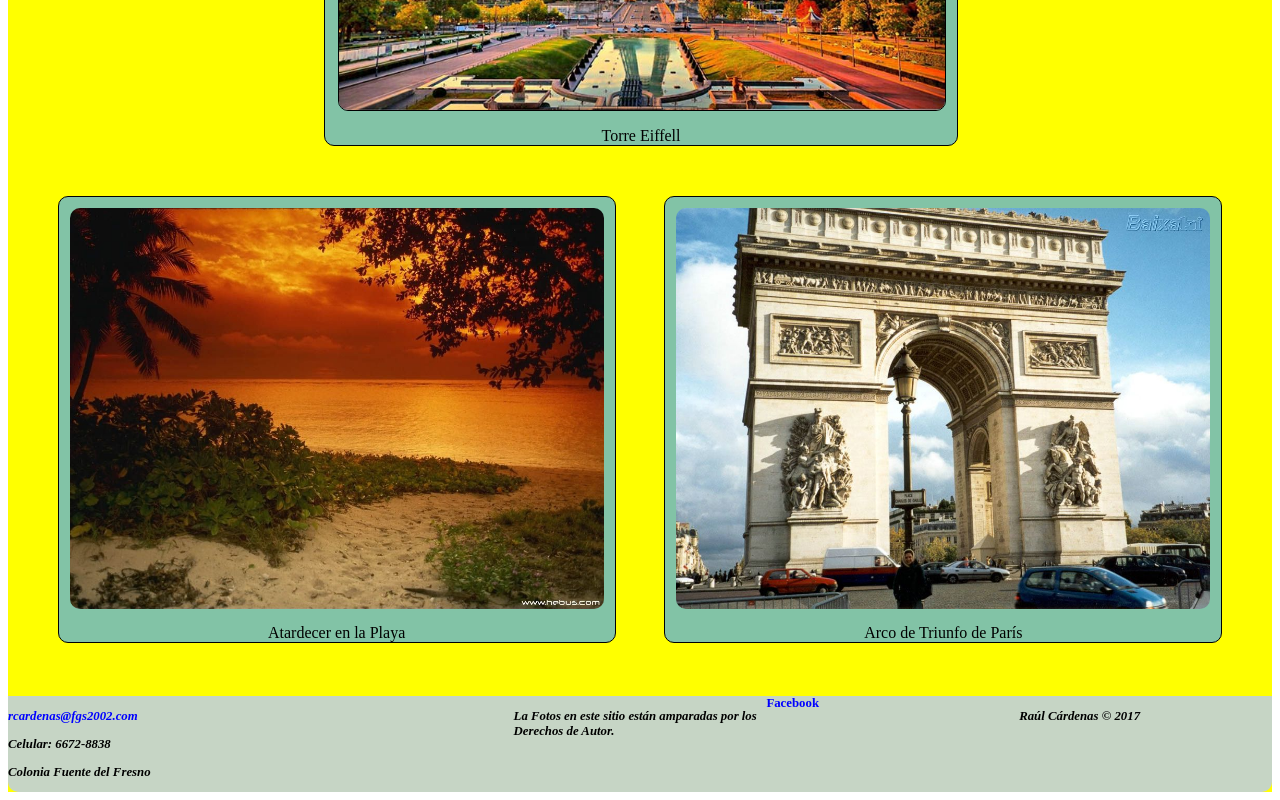
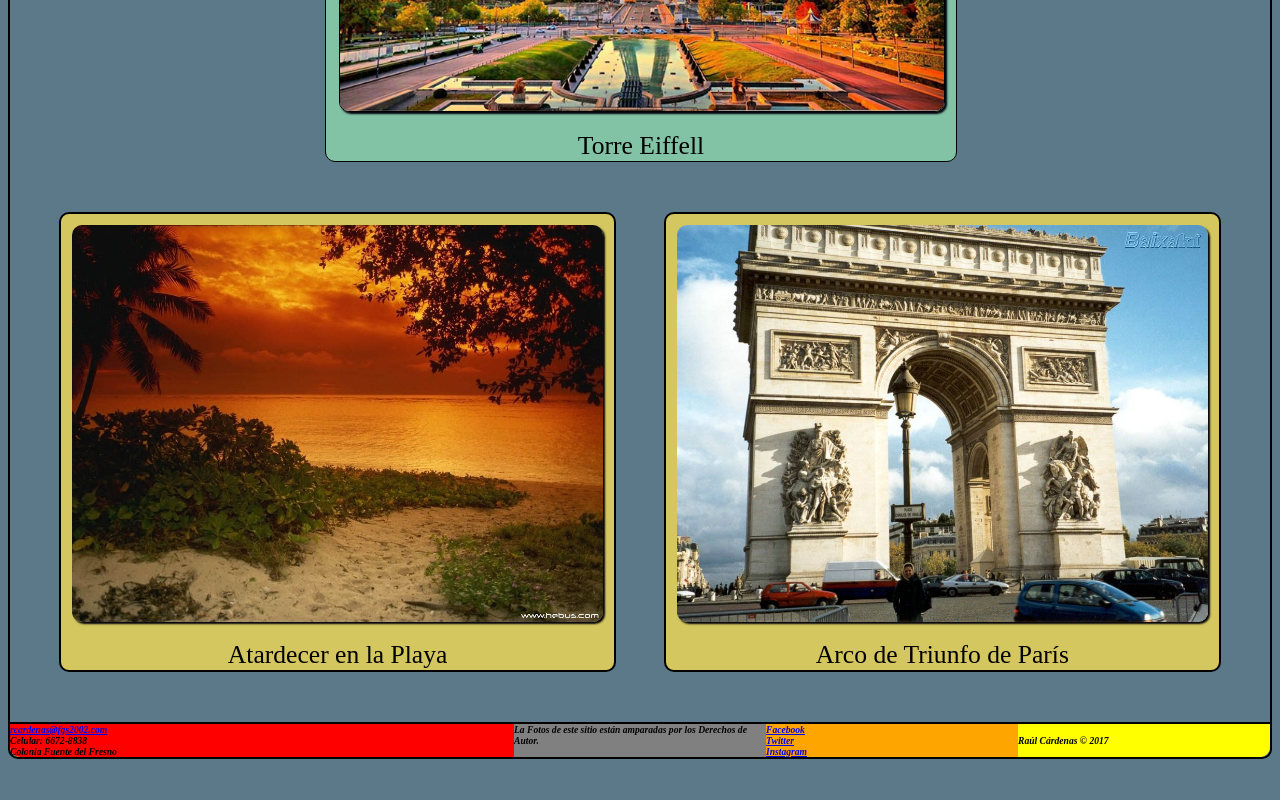
Before and after one commit to RaulCardenasSchaw/Evaluacion_Final, a plain HTML site: page index.html in a window 1280 px wide. Shown: the part 403-1203 px from the top of the page. After the commit the page ends 1170 px from the top, so only its background shows below. Drawn offline with Linux system fonts and the light colour scheme.

Commit message:
Trabajando con el Pie de Pagina - Resposible

```diff
--- a/css/estilos.css
+++ b/css/estilos.css
@@ -1,12 +1,19 @@
+/* ********************************************************************* */
+/*  Controles Generales para la Página - Body                            */
+/* ********************************************************************* */
 body {
     font-family: Dancing Script;
+    border: 2px solid black;
+    border-radius: 10px;
+    background-color: #5b7989;
 }
 
-.Contenedor {
+.Contenido {
     width: 100%;
-    background-color: yellow;
 }
-
+/* ********************************************************************* */
+/*  Controles para el Encabezado de la Página - header                   */
+/* ********************************************************************* */
 .Cabecera {
     width: 100%;
     color: white;
@@ -24,20 +31,29 @@ body {
 
 .Cabecera nav {
     margin-right: 2%;
-    color: white;
     font-size: 2.5vw;
     text-align: right;
     vertical-align: top;
-}
-a:hover {
-     color: orange;
-}
-a:link {
-     text-decoration:none;
-     font-weight: bold;
-     color:blue;
+    text-decoration: none;
 }
 
+.Cabecera a:hover {
+    color: orange;
+}
+
+.Cabecera a:link {
+    text-decoration: none;
+    font-weight: bold;
+    color: green;
+}
+
+/* ********************************************************************* */
+/*  Controles para el Cuerpo o Contenido de la Página                    */
+/* ********************************************************************* */
+
+/* --------------------------------------------------------------------- */
+/*  Sección para la Imagen Central de la Página                          */
+/* --------------------------------------------------------------------- */
 .ImagenCentral {
     background-color: #82c3a6;
     border-radius: 10px;
@@ -45,6 +61,7 @@ a:link {
     width: 50%;
     text-align: center;
     border: 1px solid black;
+    font-size: 2vw;
 }
 
 .ImagenCentral img {
@@ -52,8 +69,12 @@ a:link {
     width: 96%;
     border-radius: 10px;
     border: 1px solid black;
+    box-shadow: 2px 2px 2px #02010a;
 }
 
+/* --------------------------------------------------------------------- */
+/*  Sección para las Imagenes Secundarias de la Página                   */
+/* --------------------------------------------------------------------- */
 .ImagenSecundaria {
     width: 96%;
     height: 100%;
@@ -63,15 +84,16 @@ a:link {
     margin-bottom: 2%;
     display: inline-flex;
     flex-flow: row;
+    font-size: 2vw;
 }
 
 .ImagenSecundaria1, .ImagenSecundaria2 {
+    background-color: #d5c75f;
     display: inline-block;
     width: 50%;
     margin: 5vh 0;
-    border: 1px solid black;
+    border: 2px solid;
     text-align: center;
-    background-color: #82c3a6;
 }
 
 .ImagenSecundaria1 {
@@ -91,6 +113,11 @@ a:link {
     width: 96%;
     border-radius: 10px;
     text-align: center;
+    box-shadow: 2px 2px 2px #02010a;
+}
+
+.ImagenSecundaria1 img:hover {
+    transform: rotate(10deg);
 }
 
 .ImagenSecundaria2 img {
@@ -98,42 +125,120 @@ a:link {
     width: 96%;
     border-radius: 10px;
     text-align: center;
+    box-shadow: 2px 2px 2px #02010a;
 }
 
+.ImagenSecundaria2 img:hover {
+    transform: translate(5px, -20px);
+}
+/* ********************************************************************* */
+/*  Controles para el Pie de Página - Footer                             */
+/* ********************************************************************* */
+.PiePagina {
+    width: 100%;
+    border-top: solid 2px black;
+    background-color: #C6d5c5;
+    border-radius: 0px 0px 10px 10px;
+    font-size: 0.6em;
+    font-style: oblique;
+    font-weight: bold;
+    display: flex;
+    flex-flow: row wrap;
+}
 .PiePagina footer {
     clear: both;
-    width: 100%;
-    border-radius: 0px 0px 10px 10px;
     margin-top: 0.5vh;
-    background-color: #C6d5c5;
-    font-size: 1vw;
     bottom: 0;
-    display: inline-flex;
-    flex-flow: row;
+    text-align: center;
+}
+.PiePagina a:hover {
+    color: red;
 }
 
-.PiePagina p {
-font-style: oblique;
-font-weight: bold;
+/* --------------------------------------------------------------------- */
+/*  Sección para Controlar las Columnas del Pie de Página                */
+/* --------------------------------------------------------------------- */
+.PiePag1 {
+    background-color: red;
+    min-height: inherit;
+    width: 40%;
+    border-radius: 0px 0px 0px 10px;
 }
 
-.PiePaginaCol1 {
-    width: 40%;
-    border-width: thick;
-    border-color: black;
-    vertical-align: middle;
-
+.PiePag2 {
+    background-color: grey;
+    min-height: inherit;
+    width: 20%;
 }
 
-.PiePaginaCol2, .PiePaginaCol3, .PiePaginaCol4 {
+.PiePag3 {
+    background-color: orange;
+    min-height: inherit;
     width: 20%;
-    border-width: thin;
-    border-color: black;
-    vertical-align: middle;
+}
+
+.PiePag4 {
+    background-color: yellow;
+    min-height: inherit;
+    width: 20%;
+    border-radius: 0px 0px 10px 0px;
 }
 
 
-/*@media all and ((min-width: 900px) {}*/
+/* ********************************************************************* */
+/*  Controles para ajustar la apariencia para Équipos de menos de 900px  */
+/* ********************************************************************* */
+/* @media screen (min-device-width: 320px) and (max-width: 900px)  */
+@media (min-width: 480px) and (max-width: 900px)
+{
+	body {
+	    background-color: blue;
+	}
+    .contenedor {
+		font-size: 1.5em;
+    }
+	.PiePagina {
+		width: 100%;
+	}
+    .PiePag1 {
+		width: 100%;
+		border-radius: 0px;
+    }
+    .PiePag2 {
+		width: 100%;
+    }
+    .PiePag3 {
+		width: 100%;
+    }
+    .PiePag4 {
+		width: 100%;
+	border-radius: 0px 0px 10px 10px;
+    }
+}
 
 
-/*@media all and (max-width: 900px) {}*/
+/*@media screen and (min-width: 480px) {
+    .PiePagina {
+        flex-flow: row wrap;
+        background-color: red;
+        width: 100%;
+        font-size: 0.6em;
+    }
+    .PiePaginaCol1, .PiePaginaCol2, .PiePaginaCol3, .PiePaginaCol4 {
+        font-size: .6em;
+    }
+}*/
+
+/*@media screen and (min-width: 960px) {
+    .PiePagina {
+         display: flex;
+        flex-flow:  column wrap;
+        background-color: blue;
+        width: 100%;
+        font-size: 0.6em;
+    }
+    .PiePaginaCol1, .PiePaginaCol2, .PiePaginaCol3, .PiePaginaCol4 {
+        font-size: .6em;
+        width: 25%;
+    }
+}*/
--- a/index.html
+++ b/index.html
@@ -2,20 +2,22 @@
 <html>
 
 <head>
+    <title>Comenzando con la Fotografía</title>
+    <link href="https://fonts.googleapis.com/css?family=Indie+Flower" rel="stylesheet" type="text/css">
+    <link rel="stylesheet" href="css/estilos.css">
     <meta charset="utf-8">
-    <meta name="viewport" content="width=device-width,user-scalable=no">
-    <link rel="stylesheet" href="css/estilos.css">
-    <title>Comenzando con la Fotografía</title>
+<!-- 	<meta name="viewport" content="width=device-width, initial-scale=1.0, user-scalable=yes"> -->
+	<meta name="viewport" content="width=device-width, initial-scale=1.0">
 </head>
 
 <body>
-    <div class="Contenedor">
+    <div class="Contenido">
         <div class="Cabecera">
             <header>
                 Comenzando con la Fotografía
             </header>
             <nav>
-                <a href=" html/inicio.html">Inicio  </a>
+                <a href="index.html">Inicio  </a>
                 <a href="html/paisajes.html">Paisajes  </a>
                 <a href="html/retratos.html">Retratos  </a>
             </nav>
@@ -31,24 +33,29 @@
                 <img src="image/Paisaje_3.jpg" alt="Paisaje 3" title="Paisaje 3" />Arco de Triunfo de París
             </div>
         </div>
-        <div class="PiePagina ">
+     </div>
 	<footer>
-                <div class="PiePaginaCol1">
-                    <p><a href="mailto:rcardenas@fgs2002.com">rcardenas@fgs2002.com</a></p>
-                    <p>Celular: 6672-8838</p>
-                    <p>Colonia Fuente del Fresno</p>
+		<div class="PiePagina">
+			<div class="PiePag1">
+				<a href="mailto:rcardenas@fgs2002.com">rcardenas@fgs2002.com</a>
+				<br> Celular: 6672-8838
+				<br> Colonia Fuente del Fresno
 			</div>
-                <div class="PiePaginaCol2">
-                    <p>La Fotos en este sitio están amparadas por los Derechos de Autor.</p>
+			 <div class="PiePag2">
+				La Fotos de este sitio están amparadas por los Derechos de Autor.
 			 </div>
-                <div class="PiePaginaCol3">
+			 <div class="PiePag3">
 				<a href="https://www.rcardenasschaw@facebook.com">Facebook</a>
+				<br>
+				<a href="https://twitter.com?@Raul_Cardenas_S">Twitter</a>
+				<br>
+				<a href="https://www.instagram.com/raul_cardenas_schaw">Instagram</a>
 			 </div>
-                <div class="PiePaginaCol4">
-                    <p>Raúl Cárdenas © 2017</p>
+			 <div class="PiePag4">
+				<br> Raúl Cárdenas © 2017
+			 </div>
 		</div>
 	</footer>
-        </div>
     </div>
 </body>
 
```
Also changed, not shown: 2 other files. Lines whose indentation alone changed are shown as unchanged.
